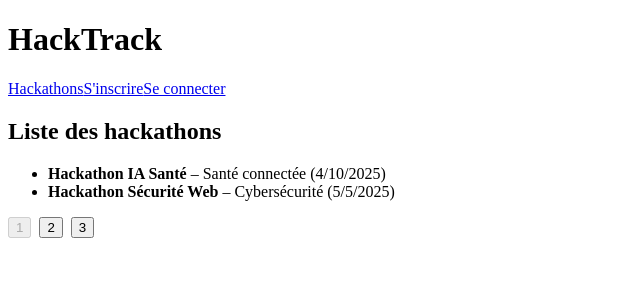
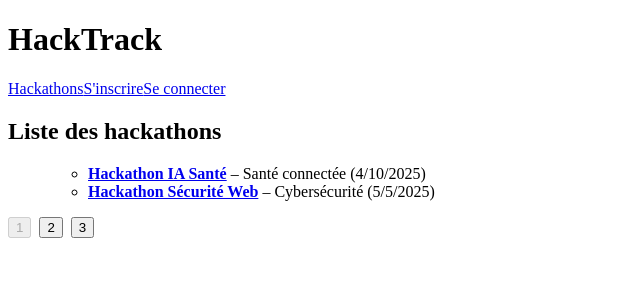
Before and after one commit to AlexTng44000/Tp_react, a React (Vite) app: page /hackathons in a window 1280 px wide. Shown: the top 300 px of the page, without its empty margins (0-640 px from the left). Built offline with nearby package versions, Linux system fonts and the light colour scheme.

Commit message:
feat: ajout de la fonctionnalité pour cliquer sur les differents hackathons dans la liste proposée

```diff
--- a/src/pages/Hackathon.jsx
+++ b/src/pages/Hackathon.jsx
@@ -1,4 +1,6 @@
 import { useState } from "react";
+import { Link } from "react-router-dom";
+
 
 function Hackathon() {
     const [page, setPage] = useState(1);
@@ -44,12 +46,17 @@ function Hackathon() {
         <div>
             <h2>Liste des hackathons</h2>
             <ul>
-                {displayed.map((h) => (
-                    <li key={h.id}>
-                        <strong>{h.name}</strong> – {h.theme} (
-                        {new Date(h.date).toLocaleDateString()})
-                    </li>
-                ))}
+                <ul>
+                    {displayed.map((h) => (
+                        <li key={h.id}>
+                            <Link to={`/hackathons/${h.id}`}>
+                                <strong>{h.name}</strong>
+                            </Link>{" "}
+                            – {h.theme} ({new Date(h.date).toLocaleDateString()})
+                        </li>
+                    ))}
+                </ul>
+
             </ul>
 
             <div>
--- a/src/pages/HackathonDetail.jsx
+++ b/src/pages/HackathonDetail.jsx
@@ -1,5 +1,30 @@
+import { useParams } from "react-router-dom";
+
 function HackathonDetail() {
-    return <h2>HackathonDetail</h2>;
+    const { id } = useParams();
+
+    // Simuler des données
+    const fakeHackathon = {
+        1: { name: "Hackathon IA Santé", theme: "Santé connectée", date: "2025-04-10T09:00:00Z" },
+        2: { name: "Hackathon Sécurité Web", theme: "Cybersécurité", date: "2025-05-05T10:00:00Z" },
+        3: { name: "Hackathon Énergie", theme: "Tech durable", date: "2025-06-15T08:30:00Z" },
+        4: { name: "Hackathon Cloud", theme: "DevOps", date: "2025-07-01T09:00:00Z" },
+        5: { name: "Hackathon IA Juridique", theme: "LegalTech", date: "2025-08-12T14:00:00Z" }
+    };
+
+    const hackathon = fakeHackathon[id];
+
+    if (!hackathon) {
+        return <p>Hackathon introuvable</p>;
+    }
+
+    return (
+        <div>
+            <h2>{hackathon.name}</h2>
+            <p>Thème : {hackathon.theme}</p>
+            <p>Date : {new Date(hackathon.date).toLocaleString()}</p>
+        </div>
+    );
 }
 
 export default HackathonDetail;
```
